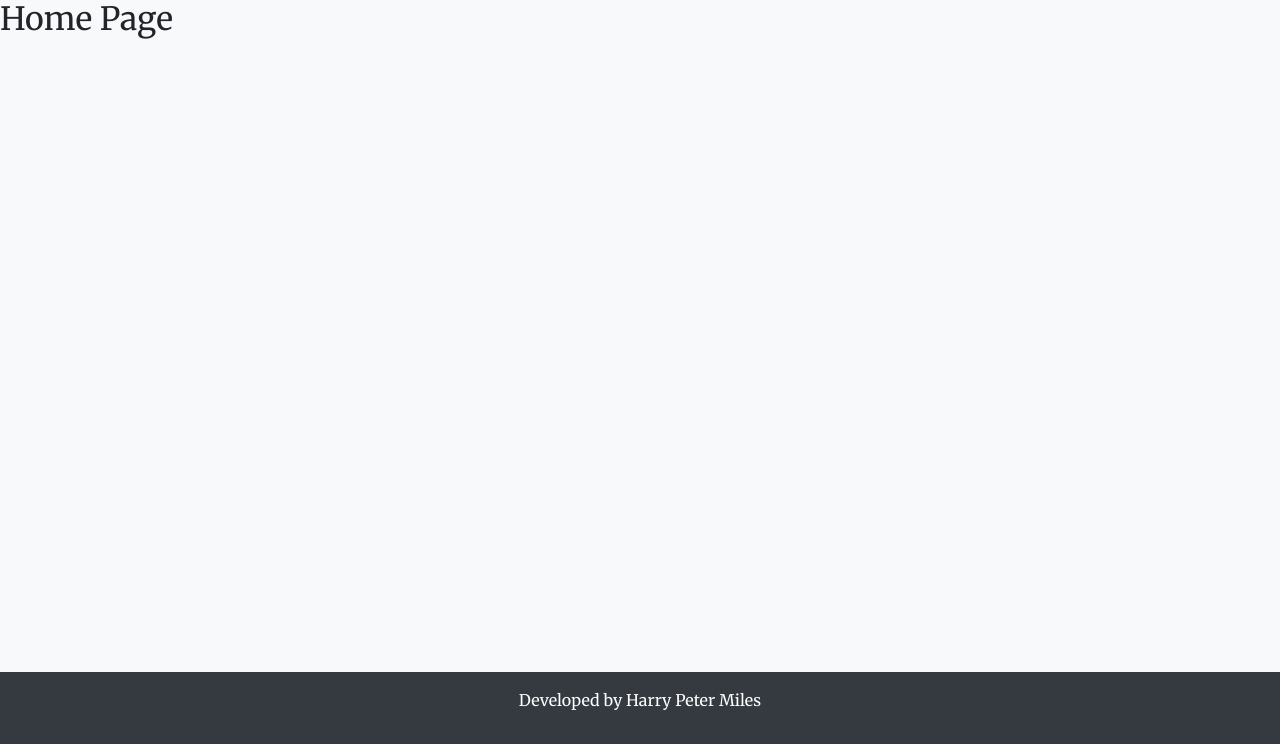
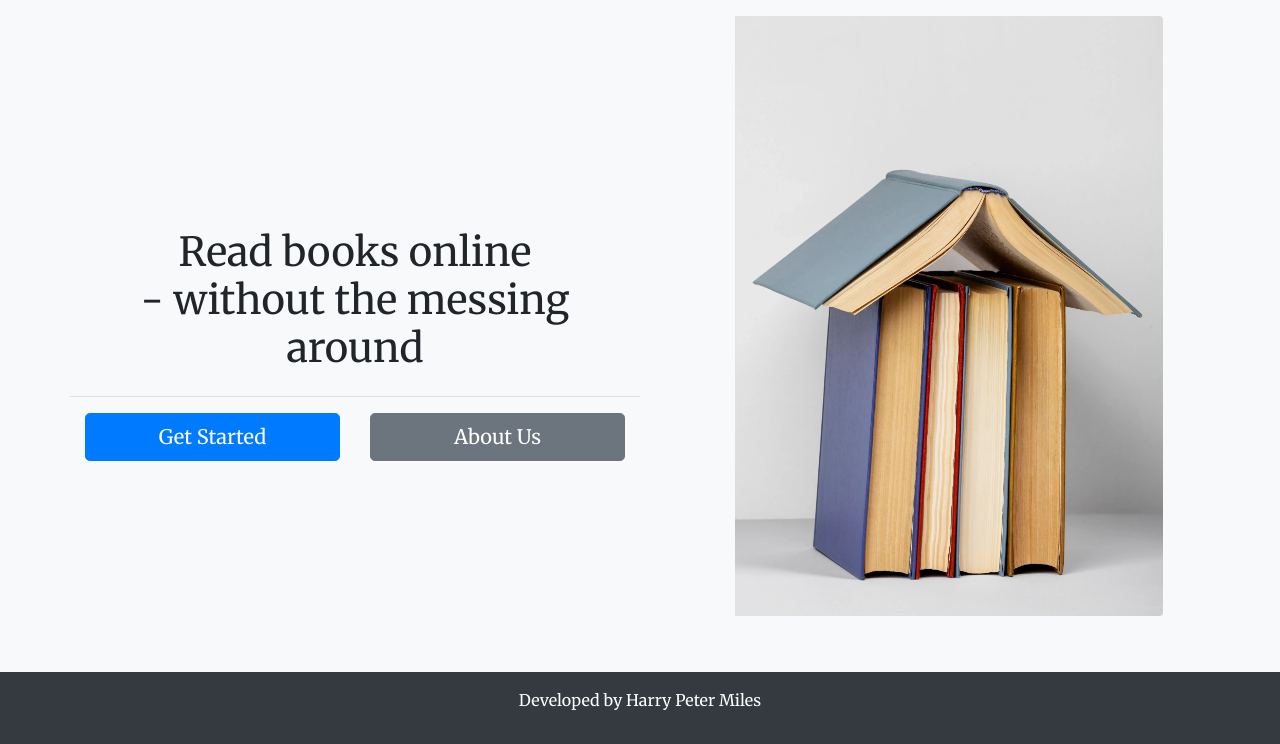
Before and after one commit to harrypmdev/online-book-reader, a Django app: page /home/ in a window 1280 px wide. Shown: the part 56-800 px from the top of the page. Run offline with Django 5.2, Linux system fonts and the light colour scheme; some libraries are stand-ins or nearby versions.

Commit message:
feat: add index home page content

```diff
--- a/books/templates/books/home.html
+++ b/books/templates/books/home.html
@@ -1,5 +1,27 @@
 {% extends 'base.html' %}
 {% load static %}
 {% block content %}
-<h2>Home Page</h2>
+<div class="container h-100">
+    <div class="row h-100">
+        <div class="justify-content-end justify-content-lg-center d-flex flex-column col-lg-6 mt-3 mb-3 mb-lg-0">
+            <h1 class="text-center">Read books online<br>- without the messing around</h1>
+            <hr class="row">
+            <div class="row">
+                <div class="col-6">
+                    <a href="{% url 'register' %}" class="btn btn-primary btn-lg w-100 " role="button" >Get Started</a>
+                </div>
+                <div class="col-6">
+                    <a href="{% url 'about_us' %}" class="btn btn-secondary w-100 btn-lg" role="button" >About Us</a>
+                </div>
+            </div>
+        </div>
+        <div class="col-lg-6 d-none d-lg-block text-center">
+            <img class="img-fluid rounded vh-75 text-center object-fit-contain my-3 pl-5" src="{% static 'images/home_books.webp' %}" alt="Unusually stacked books.">
+        </div>
+        <div class="d-lg-none text-center">
+            <img class="img-fluid rounded text-center object-fit-contain my-1 mw-90" src="{% static 'images/wide_books.webp' %}" alt="Unusually stacked books.">
+        </div>
+    </div>
+
+</div>
 {% endblock content %}
--- a/books/templates/books/login.html
+++ b/books/templates/books/login.html
@@ -2,7 +2,8 @@
 {% load static %}
 {% load crispy_forms_tags %}
 {% block content %}
-    <h1 class="text-center mt-3">Log In</h1>
+<div class="h-100 container-fluid justify-content-center d-flex flex-column pb-5">
+    <h1 class="text-center">Log In</h1>
     <hr class="w-25">
     <div class="row">
         <form class="w-50 col-10 offset-1 col-lg-6 offset-lg-3" method="POST">
@@ -11,4 +12,5 @@
             <input class="col-4 offset-4 my-2 btn btn-info" type="submit" value="Log In"></input>
         </form>
     </div>
+</div>
 {% endblock content %}
--- a/books/urls.py
+++ b/books/urls.py
@@ -6,5 +6,5 @@ urlpatterns = [
     path('home/', views.home, name='home'),
     path('logout', views.logout_view, name='logout'),
     path('register/', views.register, name='register'),
-    path('login/', views.login_view, name="login")
+    path('login/', views.login_view, name='login')
 ]
--- a/static/css/style.css
+++ b/static/css/style.css
@@ -5,3 +5,15 @@ body {
 .vh-75 {
     height: 75vh;
   }
+
+.object-fit-contain {
+    object-fit: contain;
+}
+
+.flex-grow {
+    flex: 1 0 auto;
+}
+
+.mw-90 {
+    max-width: 90%;
+}
--- a/templates/base.html
+++ b/templates/base.html
@@ -70,12 +70,12 @@
         {% endfor %}
     </div>
     </div>
-    <main>
+    <main class="flex-grow">
         {% block content %}
         <!-- Varying page content goes here -->
         {% endblock content %}
     </main>
-    <footer class="footer text-white mt-auto py-3 bg-dark">
+    <footer class="footer text-white py-3 bg-dark">
         <p class="text-center">Developed by Harry Peter Miles</p>
     </footer>
     <!-- Bootstrap JS -->
```
Also changed, not shown: books/templates/books/about_us.html (+8 -6 lines), static/images/home_books.webp (added), static/images/wide_books.webp (added).
